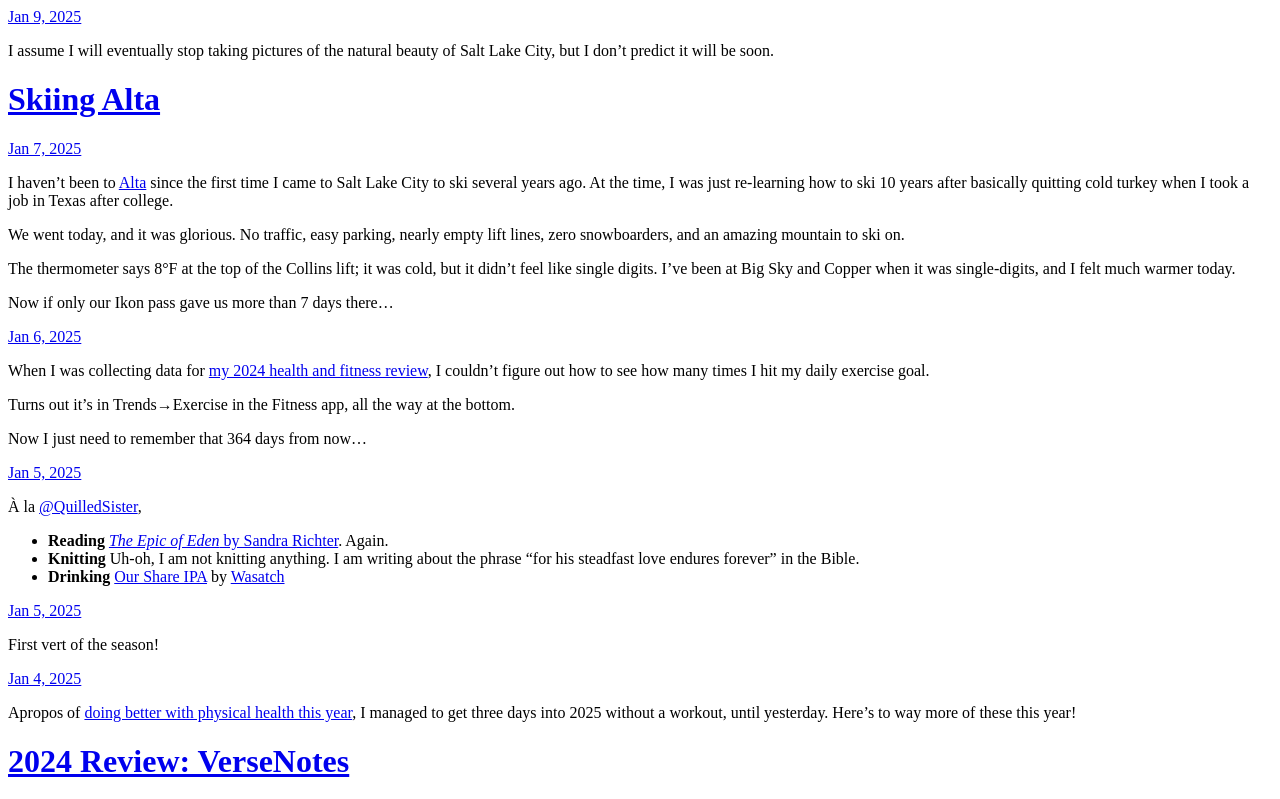
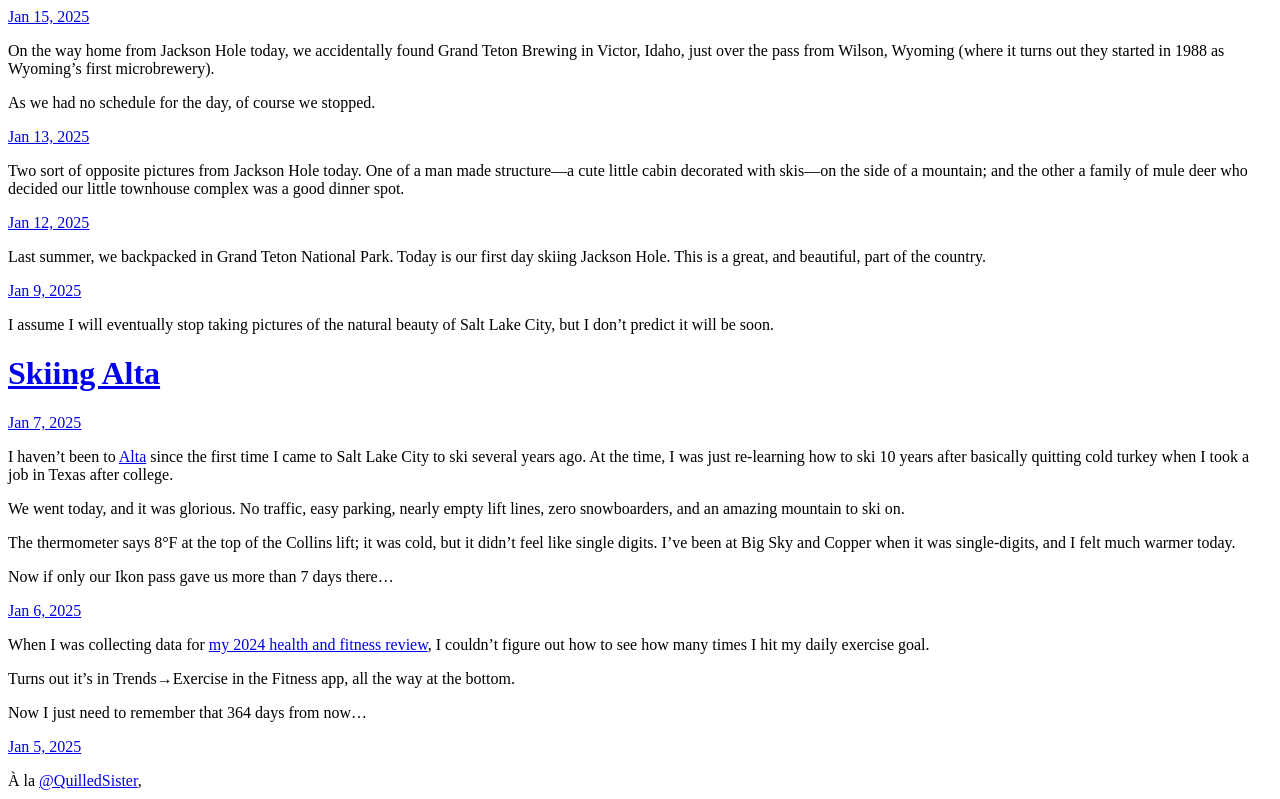
Before and after one commit to jatowler/microblog, a plain HTML site: page index.html in a window 1280 px wide. Shown: the top 799 px of the page. Drawn offline with Linux system fonts and the light colour scheme.

Commit message:
Archiving from Micro.blog.

```diff
--- a/index.html
+++ b/index.html
@@ -21,6 +21,43 @@
 <div class="h-feed">
 
 
+
+	  <div class="h-entry">
+
+
+		<a href="https://jerrytowler.com/2025/01/15/on-the-way-home-from.html" class="u-url"><time class="dt-published" datetime="2025-01-15 20:50:13 -0700">Jan 15, 2025</time></a>
+
+		<div class="e-content">
+			 <p>On the way home from Jackson Hole today, we accidentally found Grand Teton Brewing in Victor, Idaho, just over the pass from Wilson, Wyoming (where it turns out they started in 1988 as Wyoming’s first microbrewery).</p>
+<p>As we had no schedule for the day, of course we stopped.</p>
+<!-- raw HTML omitted -->
+
+		</div>
+	  </div>
+
+	  <div class="h-entry">
+
+
+		<a href="https://jerrytowler.com/2025/01/13/two-sort-of-opposite-pictures.html" class="u-url"><time class="dt-published" datetime="2025-01-13 23:26:14 -0700">Jan 13, 2025</time></a>
+
+		<div class="e-content">
+			 <p>Two sort of opposite pictures from Jackson Hole today. One of a man made structure—a cute little cabin decorated with skis—on the side of a mountain; and the other a family of mule deer who decided our little townhouse complex was a good dinner spot.</p>
+<p><!-- raw HTML omitted --><!-- raw HTML omitted --></p>
+
+		</div>
+	  </div>
+
+	  <div class="h-entry">
+
+
+		<a href="https://jerrytowler.com/2025/01/12/last-summer-we-backpacked-in.html" class="u-url"><time class="dt-published" datetime="2025-01-12 18:56:55 -0700">Jan 12, 2025</time></a>
+
+		<div class="e-content">
+			 <p>Last summer, we backpacked in Grand Teton National Park. Today is our first day skiing Jackson Hole. This is a great, and beautiful, part of the country.</p>
+<!-- raw HTML omitted -->
+
+		</div>
+	  </div>
 
 	  <div class="h-entry">
 
```
